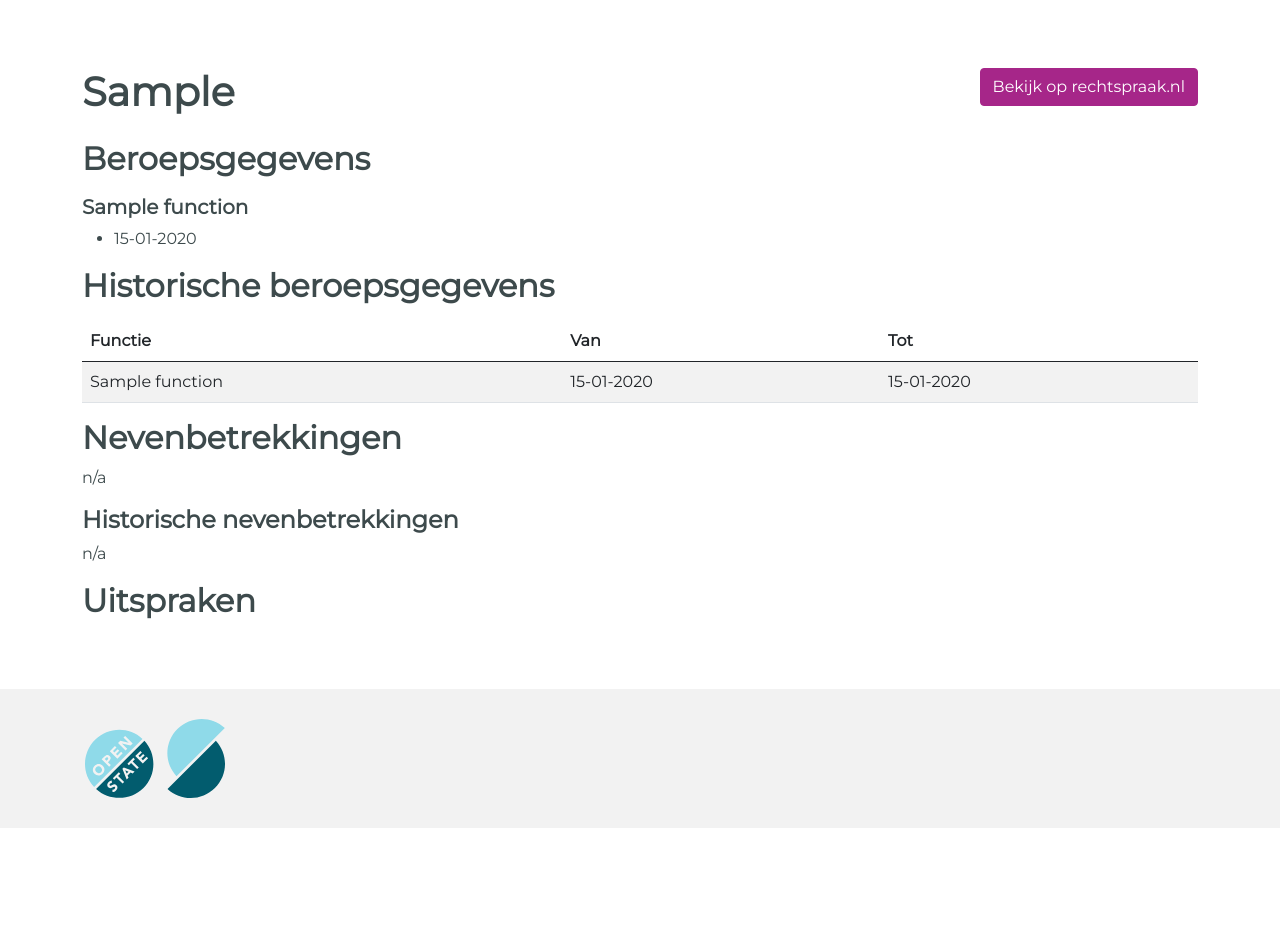
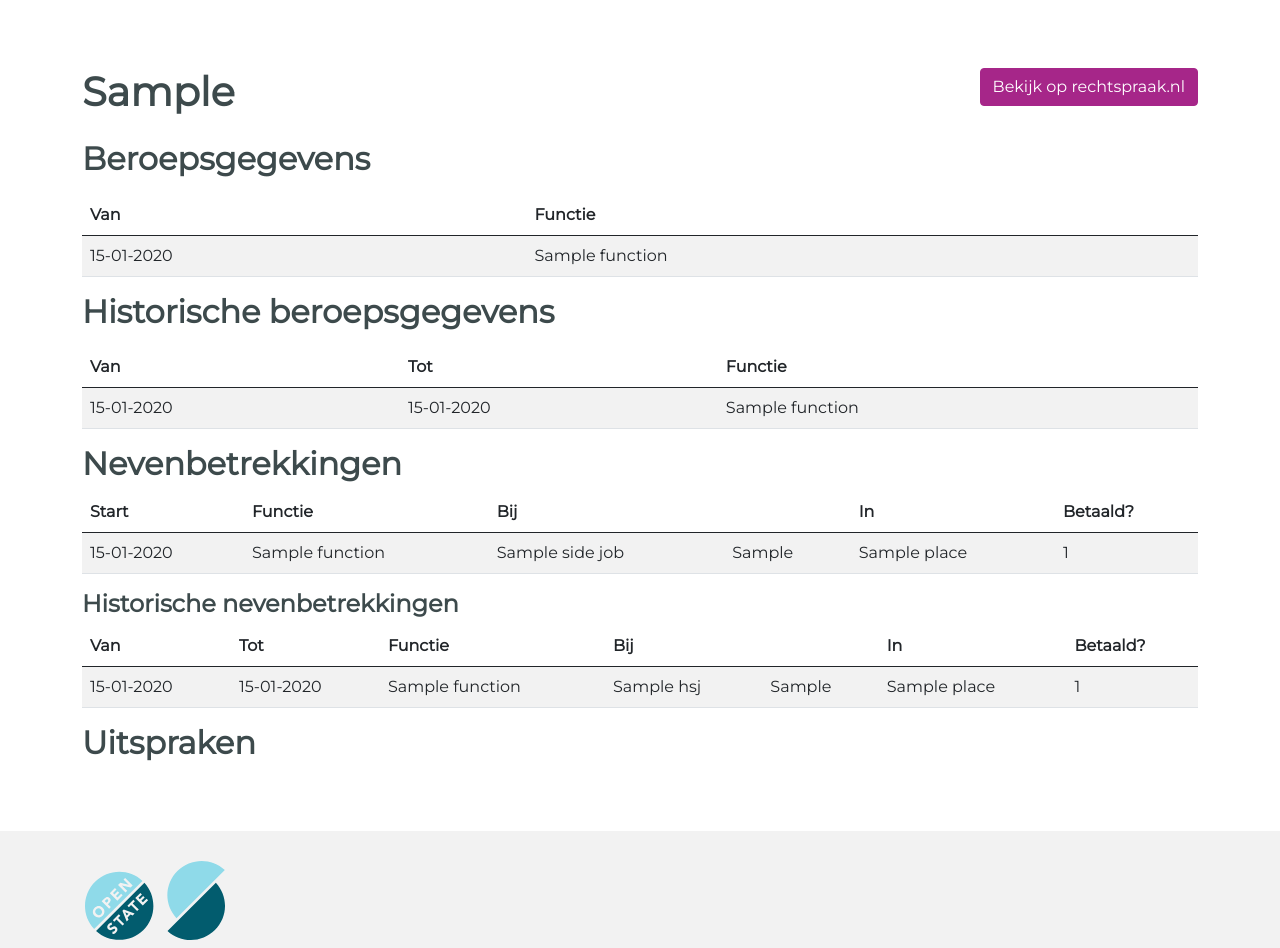
Before and after one commit to openstate/open-rechtspraak, a Flask app: template app/templates/person/detail.html in a window 1280 px wide. Shown: the part 166-1114 px from the top of the page. Before the commit the page ends 994 px from the top, so only its background shows below. Run offline with Flask 2, Linux system fonts and the light colour scheme; the template is opened without the code that fills it: most values are stand-ins (such as "Sample title", 1, 10 or a date in 2020); data that the repository does not hold is empty; style sheets or scripts are compiled from the project's sources; some libraries are stand-ins or nearby versions.

Commit message:
Add sidejob enrichment, add sidejobs to detail, deprecate historical col

```diff
--- a/app/models.py
+++ b/app/models.py
@@ -18,7 +18,7 @@ class People(UUIDModel):
     def serialize(self):
         professional_details = ProfessionalDetails.query.filter(
             ProfessionalDetails.person_id == self.id
-        ).filter(ProfessionalDetails.historical.is_(False))
+        ).filter(ProfessionalDetails.end_date.is_(None))
         return {
             "id": self.id,
             "titles": self.titles,
@@ -56,7 +56,6 @@ class ProfessionalDetails(UUIDModel):
     end_date = Column(db.DateTime, nullable=True)
     main_job = Column(db.Boolean, default=False)
     function = Column(db.Text, nullable=False)
-    historical = Column(db.Boolean, default=False)
     remarks = Column(db.Text, nullable=True)
     person_id = reference_col("people", nullable=False)
     person = relationship("People", backref="professional_details", lazy="select")
@@ -76,7 +75,6 @@ class ProfessionalDetails(UUIDModel):
             start_date=parse_rechtspraak_datetime(d.get("begindatum") or ""),
             end_date=parse_rechtspraak_datetime(d.get("einddatum") or ""),
             main_job=bool(d.get("hoofdfunctie")),
-            historical=True,
             function=(d.get("functieOmschrijving") or "").strip(),
         )
 
--- a/app/templates/person/detail.html
+++ b/app/templates/person/detail.html
@@ -10,40 +10,116 @@
 
   <div>
     <h2 class="mb-3">Beroepsgegevens</h2>
-    {% for pd in professional_details %}
-      <h5>{{ pd.function }}</h5>
-      <ul id="{{ pd.id }}">
-        <li>{{ pd.start_date|date }}</li>
-      </ul>
-    {% endfor %}
-
-    <h2 class="mt-3 mb-3">Historische beroepsgegevens</h2>
+    {% if professional_details|length > 0 %}
     <table class="table table-striped">
       <thead>
       <tr>
+        <th>Van</th>
         <th>Functie</th>
+      </tr>
+      </thead>
+      <tbody>
+      {% for pd in professional_details %}
+        <tr id="{{ pd.id }}">
+          <td nowrap>{{ pd.start_date|date }}</td>
+          <td>{{ pd.function }}</td>
+        </tr>
+      {% endfor %}
+      </tbody>
+    </table>
+    {% else %}
+      <p>Er zijn geen beroepsgegevens bekend.</p>
+    {% endif %}
+
+
+    <h2 class="mt-3 mb-3">Historische beroepsgegevens</h2>
+    {% if historical_professional_details|length > 0 %}
+    <table class="table table-striped">
+      <thead>
+      <tr>
         <th>Van</th>
         <th>Tot</th>
+        <th>Functie</th>
       </tr>
       </thead>
       <tbody>
       {% for pd in historical_professional_details %}
         <tr id="{{ pd.id }}">
+          <td nowrap>{{ pd.start_date|date }}</td>
+          <td nowrap>{{ pd.end_date|date }}</td>
           <td>{{ pd.function }}</td>
-          <td>{{ pd.start_date|date }}</td>
-          <td>{{ pd.end_date|date }}</td>
         </tr>
       {% endfor %}
       </tbody>
     </table>
+    {% else %}
+      <p>Er zijn geen historische beroepsgegevens bekend.</p>
+    {% endif %}
   </div>
 
   <div>
-    <h2>Nevenbetrekkingen</h2>
-    <p>n/a</p>
+    {% if side_jobs|length > 0 %}
+      <h2>Nevenbetrekkingen</h2>
+      <table class="table table-striped">
+        <thead>
+        <tr>
+          <th>Start</th>
+          <th>Functie</th>
+          <th>Bij</th>
+          <th></th>
+          <th>In</th>
+          <th>Betaald?</th>
+        </tr>
+        </thead>
+        <tbody>
+        {% for sj in side_jobs %}
+          <tr id="{{ sj.id }}">
+            <td nowrap>{{ sj.start_date|date }}</td>
+            <td>{{ sj.function }}</td>
+            <td>{{ sj.organisation_name }}</td>
+            <td>{{ sj.organisation_type }}</td>
+            <td nowrap>{{ sj.place }}</td>
+            <td nowrap>{{ sj.paid }}</td>
+          </tr>
+        {% endfor %}
+        </tbody>
+      </table>
+    {% else %}
+      <p>Er zijn geen nevenbetrekkingen bekend.</p>
+    {% endif %}
 
     <h4 class="mt-3">Historische nevenbetrekkingen</h4>
-    <p>n/a</p>
+    {% if historical_side_jobs|length > 0 %}
+      <table class="table table-striped">
+        <thead>
+        <tr>
+          <th>Van</th>
+          <th>Tot</th>
+          <th>Functie</th>
+          <th>Bij</th>
+          <th></th>
+          <th>In</th>
+          <th>Betaald?</th>
+        </tr>
+        </thead>
+        <tbody>
+        {% for hsj in historical_side_jobs %}
+          <tr id="{{ hsj.id }}">
+            <td nowrap>{{ hsj.start_date|date }}</td>
+            <td nowrap>{{ hsj.end_date|date }}</td>
+            <td>{{ hsj.function }}</td>
+            <td>{{ hsj.organisation_name }}</td>
+            <td>{{ hsj.organisation_type }}</td>
+            <td nowrap>{{ hsj.place }}</td>
+            <td nowrap>{{ hsj.paid }}</td>
+          </tr>
+        {% endfor %}
+        </tbody>
+      </table>
+    {% else %}
+      <p>Er zijn geen historische nevenbetrekkingen bekend.</p>
+    {% endif %}
+
   </div>
 
   <div>
--- a/app/util.py
+++ b/app/util.py
@@ -19,5 +19,7 @@ def rechtspraak_to_epoch(dt):
 
 
 def parse_rechtspraak_datetime(dt):
+    if len(dt) < 5:
+        return
     epoch = rechtspraak_to_epoch(strip_rechtspraak_datetime(dt))
     return datetime.fromtimestamp(epoch)
```
Also changed, not shown: app/routes.py (+15 -3 lines), app/scraper/extract.py (+15 -1 lines), migrations/versions/ed7900496edb_deprecate_historical_col_on_.py (added, +32 -0 lines).
